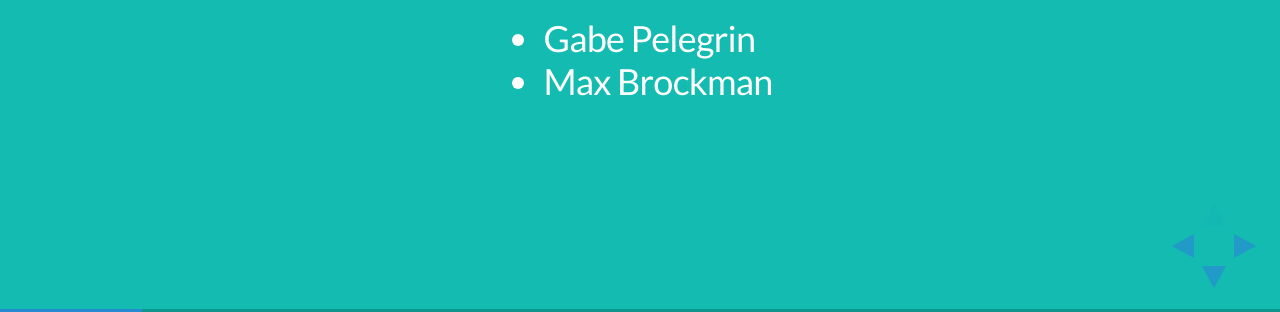
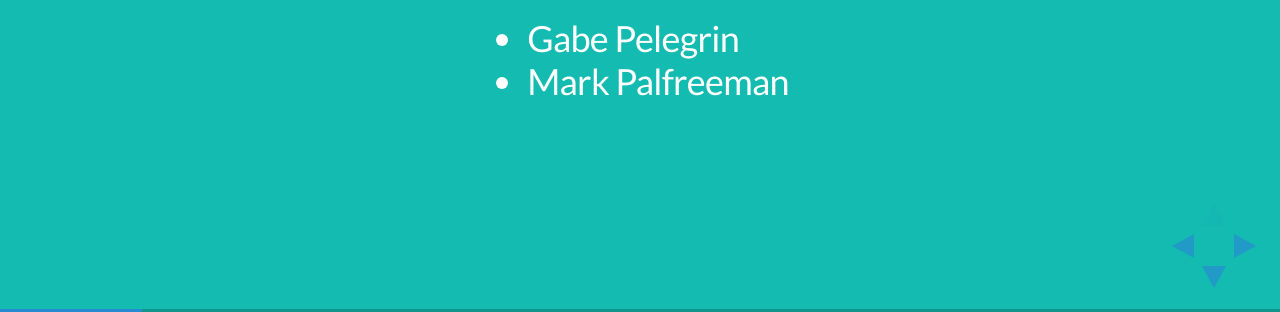
Before and after one commit to skilowg/ordr_presentation, a website: page index.html in a window 1280 px wide. Both pictures are taken after a click on the element 1251 px from the left and 734 px from the top of the page. Shown: the part 488-800 px from the top of the page. Drawn offline with nearby package versions, Linux system fonts and the light colour scheme.

Commit message:
Edit UX autors on slide 2

```diff
--- a/index.html
+++ b/index.html
@@ -59,7 +59,7 @@
 							<h3>UX/UI Developers</h3>
 							<ul>
 								<li>Gabe Pelegrin</li>
-								<li>Max Brockman</li>
+								<li>Mark Palfreeman</li>
 							</ul>
 						</section data-transition="linear">
 						<section>
```
